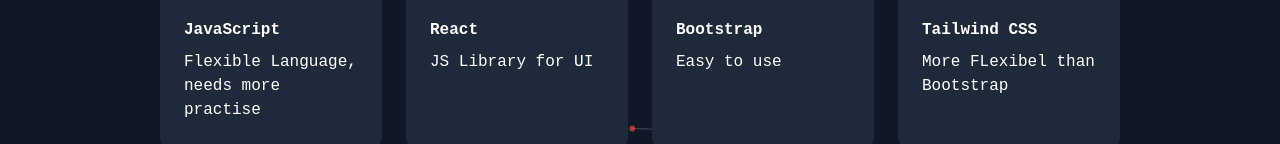
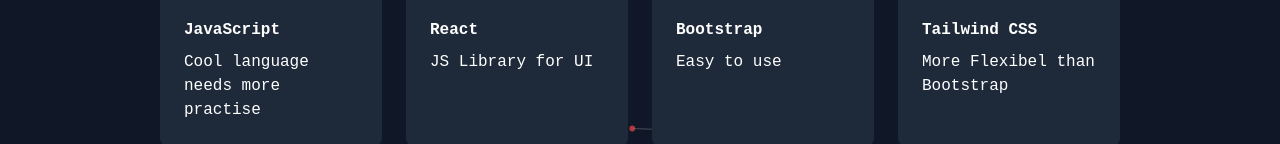
Before and after one commit to Mhmd7uLL/PortFolioReact, a React (Vite) app: page /projects in a window 1280 px wide. Shown: the part 367-511 px from the top of the page. Built offline with nearby package versions, Linux system fonts and the light colour scheme.

Commit message:
Update Projects.jsx

```diff
--- a/src/page/Projects/Projects.jsx
+++ b/src/page/Projects/Projects.jsx
@@ -33,7 +33,7 @@ function Projects() {
           <div className="bg-gray-800 p-6 rounded-lg text-start hover:scale-105 transform transition duration-300 z-100">
             <img src={js} alt="JavaScript" className="w-12 h-12 mb-4"></img>
             <h4 className="font-bold mb-2">JavaScript</h4>
-            <p>Flexible Language, needs more practise</p>
+            <p>Cool language needs more practise</p>
           </div>
           <div className="bg-gray-800 p-6 rounded-lg text-start hover:scale-105 transform transition duration-300 z-100">
             <img src={rt} alt="React" className="w-12 h-12 mb-4"></img>
@@ -48,7 +48,7 @@ function Projects() {
           <div className="bg-gray-800 p-6 rounded-lg text-start hover:scale-105 transform transition duration-300 z-100">
             <img src={tw} alt="Tailwind CSS" className="w-12 h-12 mb-4"></img>
             <h4 className="font-bold mb-2">Tailwind CSS</h4>
-            <p>More FLexibel than Bootstrap</p>
+            <p>More Flexibel than Bootstrap</p>
           </div>
           <div className="bg-gray-800 p-6 rounded-lg text-start hover:scale-105 transform transition duration-300 z-100">
             <img src={github} alt="GitHub" className="w-12 h-12 mb-4"></img>
```
